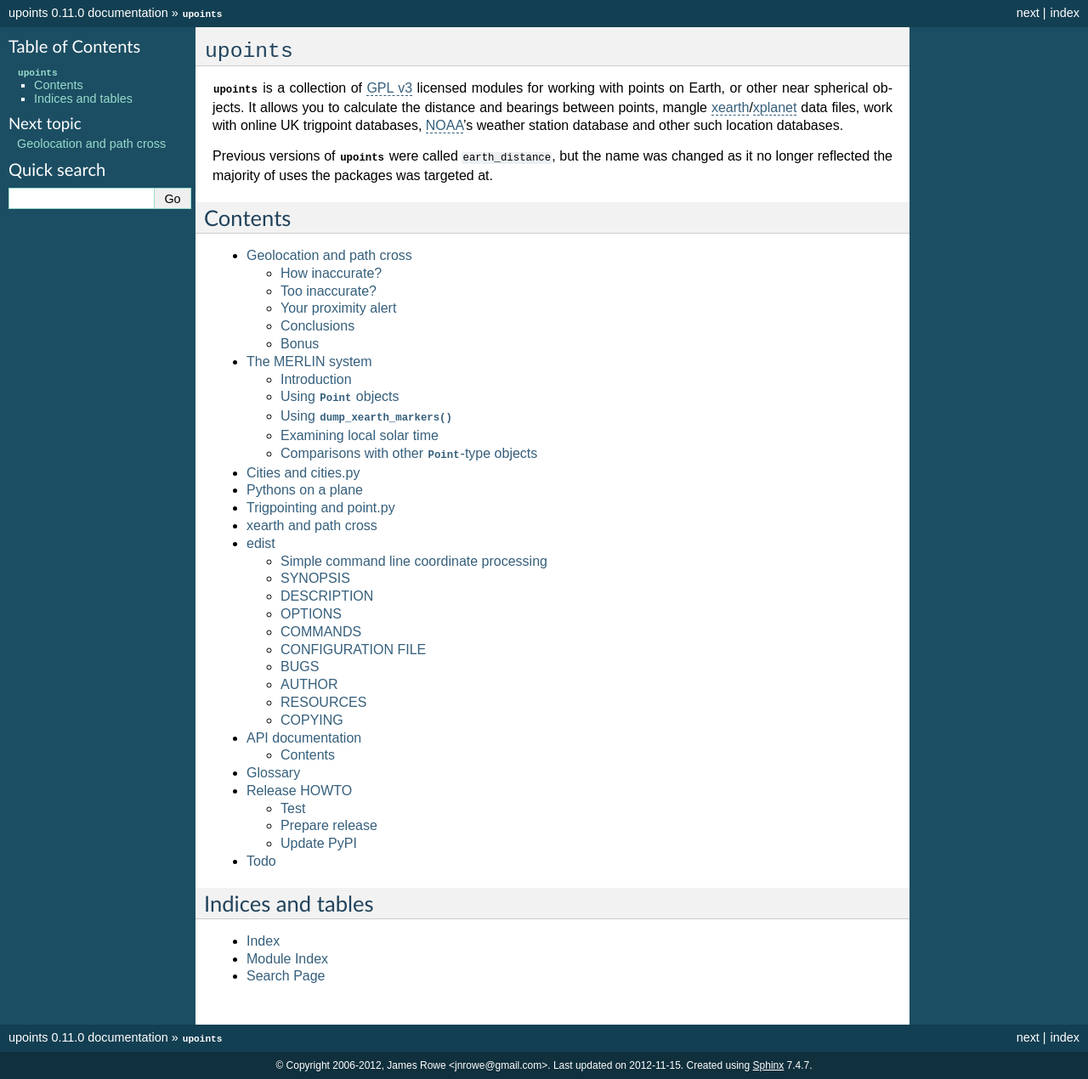
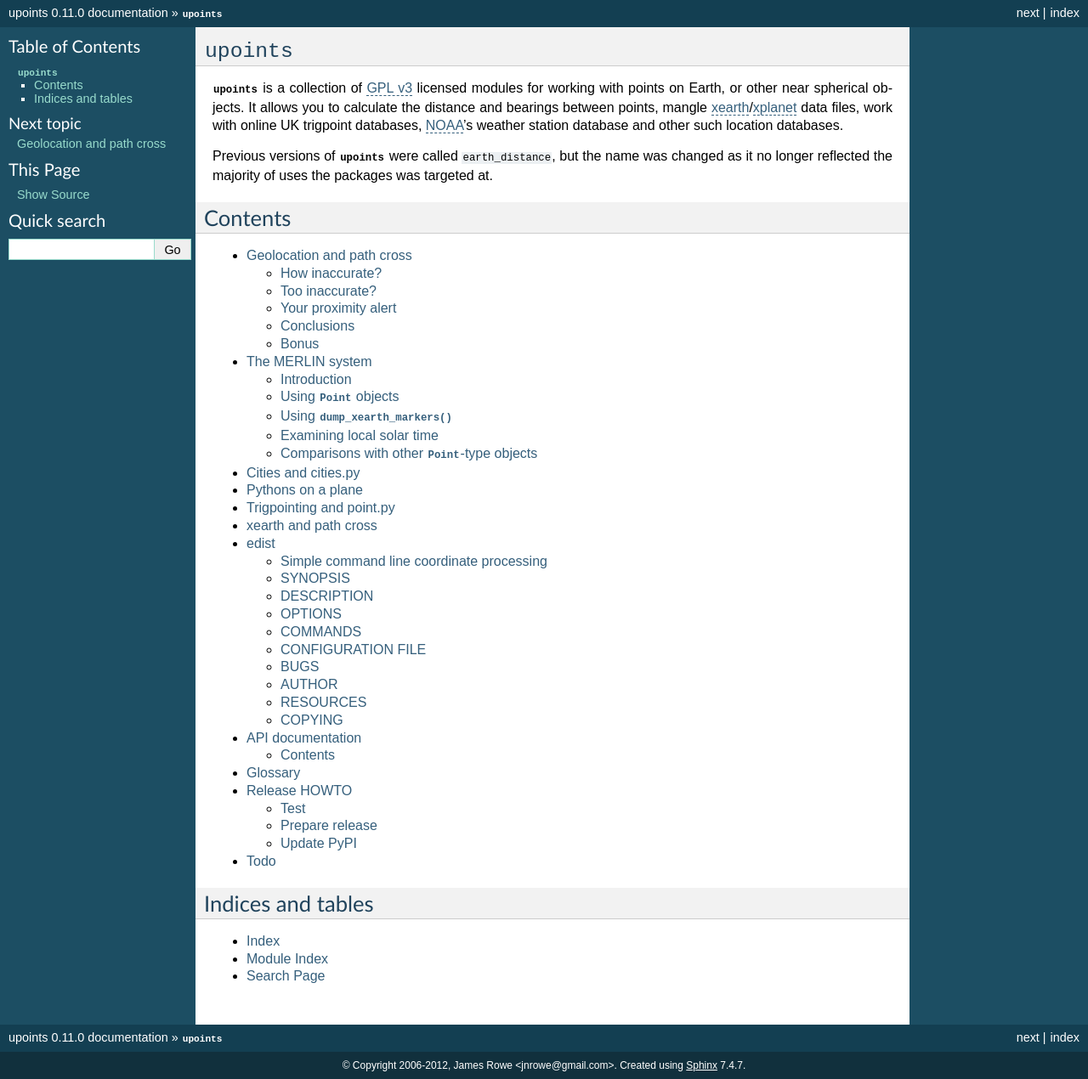
Before and after one commit to JNRowe/upoints, a Sphinx documentation site: the page built from doc/index.rst, in a window 1280 px wide. Shown: the whole page at 85% size. Built offline with Sphinx 7.4.7, drawn with Linux system fonts in a browser that asks for light colours; pages that are not in the unit, such as notebooks, are missing from menus.

```diff
--- a/doc/conf.py
+++ b/doc/conf.py
@@ -43,7 +43,7 @@ for image in glob(".static/*.png"):
 # -- General configuration ----------------------------------------------------
 
 # If your documentation needs a minimal Sphinx version, state it here.
-needs_sphinx = '1.0'
+#needs_sphinx = '1.0'
 
 # Add any Sphinx extension module names here, as strings. They can be
 # extensions coming with Sphinx (named 'sphinx.ext.*') or your custom ones.
@@ -86,15 +86,15 @@ release = _version.dotted
 # non-false value, then it is used:
 #today = ''
 # Else, today_fmt is used as the format for a strftime call.
-today_fmt = '%Y-%m-%d'
+#today_fmt = '%B %d, %Y'
 
 # List of patterns, relative to source directory, that match files and
 # directories to ignore when looking for source files.
-exclude_patterns = ['jnrowe']
+exclude_patterns = ['.build']
 
 # The reST default role (used for this markup: `text`) to use for all
 # documents.
-#default_role = None
+default_role = 'py:obj'
 
 # If true, '()' will be appended to :func: etc. cross-reference text.
 #add_function_parentheses = True
@@ -128,7 +128,7 @@ html_theme_options = {
 }
 
 # Add any paths that contain custom themes here, relative to this directory.
-html_theme_path = []
+#html_theme_path = []
 
 # The name for this set of Sphinx documents.  If None, it defaults to
 # "<project> v<release> documentation".
@@ -149,11 +149,11 @@ html_theme_path = []
 # Add any paths that contain custom static files (such as style sheets) here,
 # relative to this directory. They are copied after the builtin static files,
 # so a file named "default.css" will overwrite the builtin "default.css".
-html_static_path = ['.static']
+html_static_path = []
 
 # If not '', a 'Last updated on:' timestamp is inserted at every page bottom,
 # using the given strftime format.
-html_last_updated_fmt = '%Y-%m-%d'
+#html_last_updated_fmt = '%b %d, %Y'
 
 # If true, SmartyPants will be used to convert quotes and dashes to
 # typographically correct entities.
@@ -176,10 +176,7 @@ html_last_updated_fmt = '%Y-%m-%d'
 #html_split_index = False
 
 # If true, links to the reST sources are added to the pages.
-html_show_sourcelink = False
-
-# If true, the reST sources are included in the HTML build as _sources/<name>.
-html_copy_source = False
+#html_show_sourcelink = True
 
 # If true, "Created using Sphinx" is shown in the HTML footer. Default is True.
 #html_show_sphinx = True
@@ -238,7 +235,6 @@ latex_documents = [
 # If false, no module index is generated.
 #latex_domain_indices = True
 
-# -- Extensions configuration -------------------------------------------------
 
 # -- Options for manual page output -------------------------------------------
 
```
